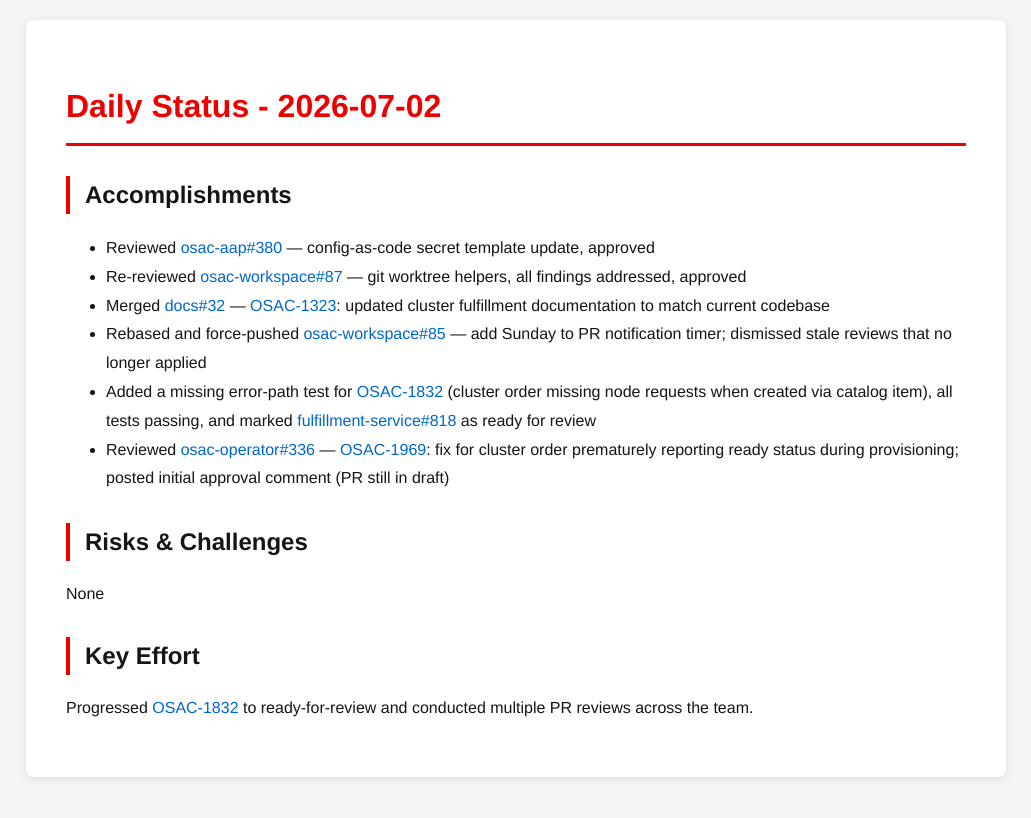
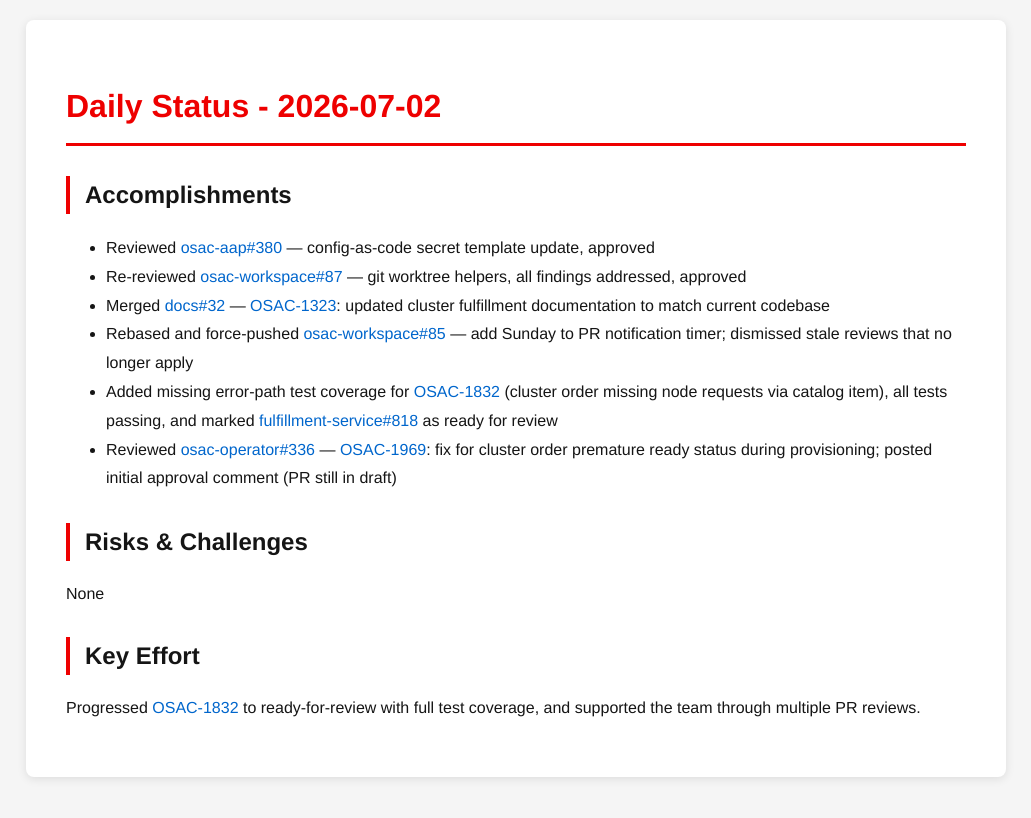
Before and after one commit to tzvatot/daily-status, a Jekyll site: the page built from 2026-07-02.md, in a window 1280 px wide. Shown: the top 818 px of the page, without its empty margins (124-1155 px from the left). Built offline with Jekyll 4.4.1, drawn with Linux system fonts in a browser that asks for light colours.

Commit message:
Daily status update - 2026-07-02

```diff
--- a/2026-07-02.md
+++ b/2026-07-02.md
@@ -10,12 +10,12 @@
 - Reviewed [osac-aap#380](https://github.com/osac-project/osac-aap/pull/380) — config-as-code secret template update, approved
 - Re-reviewed [osac-workspace#87](https://github.com/osac-project/osac-workspace/pull/87) — git worktree helpers, all findings addressed, approved
 - Merged [docs#32](https://github.com/osac-project/docs/pull/32) — [OSAC-1323](https://redhat.atlassian.net/browse/OSAC-1323): updated cluster fulfillment documentation to match current codebase
-- Rebased and force-pushed [osac-workspace#85](https://github.com/osac-project/osac-workspace/pull/85) — add Sunday to PR notification timer; dismissed stale reviews that no longer applied
-- Added a missing error-path test for [OSAC-1832](https://redhat.atlassian.net/browse/OSAC-1832) (cluster order missing node requests when created via catalog item), all tests passing, and marked [fulfillment-service#818](https://github.com/osac-project/fulfillment-service/pull/818) as ready for review
-- Reviewed [osac-operator#336](https://github.com/osac-project/osac-operator/pull/336) — [OSAC-1969](https://redhat.atlassian.net/browse/OSAC-1969): fix for cluster order prematurely reporting ready status during provisioning; posted initial approval comment (PR still in draft)
+- Rebased and force-pushed [osac-workspace#85](https://github.com/osac-project/osac-workspace/pull/85) — add Sunday to PR notification timer; dismissed stale reviews that no longer apply
+- Added missing error-path test coverage for [OSAC-1832](https://redhat.atlassian.net/browse/OSAC-1832) (cluster order missing node requests via catalog item), all tests passing, and marked [fulfillment-service#818](https://github.com/osac-project/fulfillment-service/pull/818) as ready for review
+- Reviewed [osac-operator#336](https://github.com/osac-project/osac-operator/pull/336) — [OSAC-1969](https://redhat.atlassian.net/browse/OSAC-1969): fix for cluster order premature ready status during provisioning; posted initial approval comment (PR still in draft)
 
 ## Risks & Challenges
 None
 
 ## Key Effort
-Progressed [OSAC-1832](https://redhat.atlassian.net/browse/OSAC-1832) to ready-for-review and conducted multiple PR reviews across the team.
+Progressed [OSAC-1832](https://redhat.atlassian.net/browse/OSAC-1832) to ready-for-review with full test coverage, and supported the team through multiple PR reviews.
```
